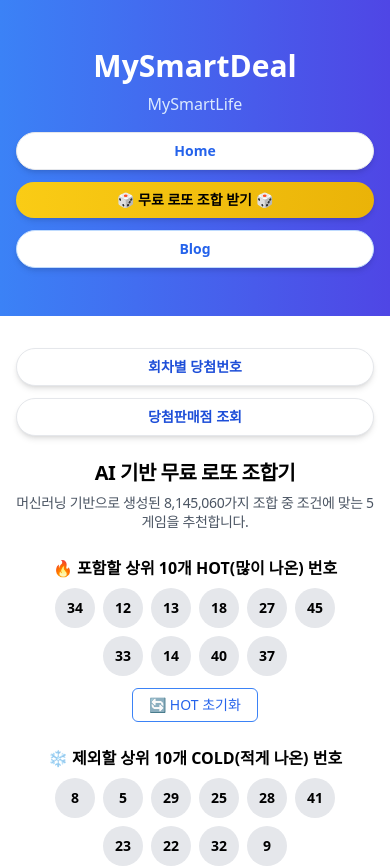
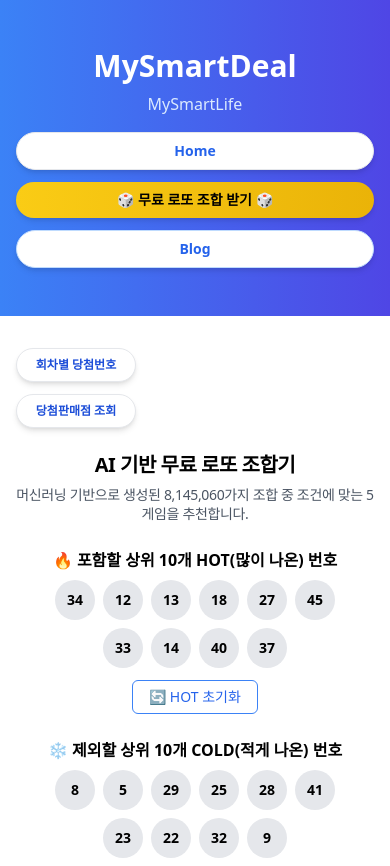
Before and after one commit to mysmartdeal/mysmartdeal, a Next.js app: page /lotto in a window 390 px wide. Shown: the top 866 px of the page. Built offline with nearby package versions, Linux system fonts and the light colour scheme.

Commit message:
Update lotto.js

```diff
--- a/pages/lotto.js
+++ b/pages/lotto.js
@@ -130,7 +130,7 @@ export default function LottoPage() {
     href="https://www.dhlottery.co.kr/gameResult.do?method=byWin"
     target="_blank"
     rel="noopener noreferrer"
-        className="bg-white text-blue-700 font-semibold rounded-full text-sm sm:text-base px-5 py-2 sm:px-6 sm:py-3 shadow-md border hover:shadow-lg transition"
+    className="w-[120px] sm:w-auto bg-white text-blue-700 font-semibold rounded-full text-xs sm:text-base px-4 sm:px-6 py-2 sm:py-3 shadow-md border hover:shadow-lg transition text-center"
   >
     회차별 당첨번호
   </a>
@@ -138,7 +138,7 @@ export default function LottoPage() {
     href="https://www.dhlottery.co.kr/store.do?method=topStore&pageGubun=L645"
     target="_blank"
     rel="noopener noreferrer"
-        className="bg-white text-blue-700 font-semibold rounded-full text-sm sm:text-base px-5 py-2 sm:px-6 sm:py-3 shadow-md border hover:shadow-lg transition"
+    className="w-[120px] sm:w-auto bg-white text-blue-700 font-semibold rounded-full text-xs sm:text-base px-4 sm:px-6 py-2 sm:py-3 shadow-md border hover:shadow-lg transition text-center"
   >
     당첨판매점 조회
   </a>
```
Lines whose indentation alone changed are shown as unchanged.
